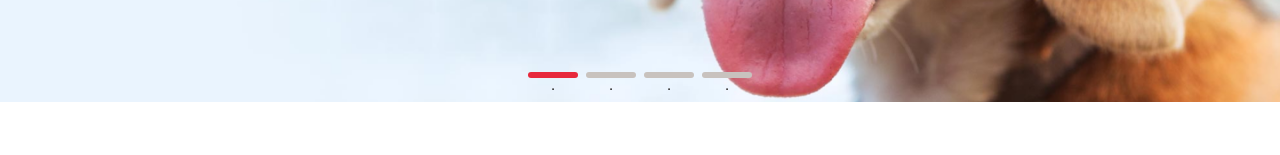
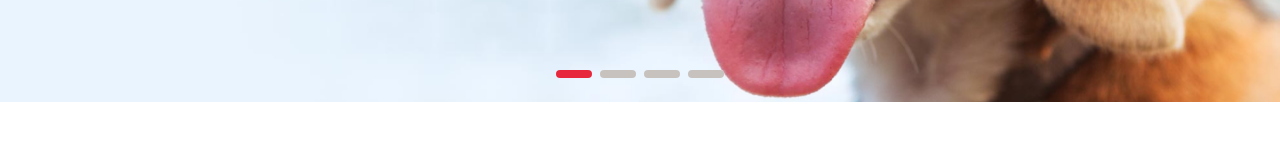
Before and after one commit to andlicon/maxipet, a Next.js app: page / in a window 1280 px wide. Shown: the part 530-685 px from the top of the page. Built offline with nearby package versions, Linux system fonts and the light colour scheme.

Commit message:
refactor: :art: banner has tailwindcss
Banner component has implemented taildwindCSS

Banner, tailwind

```diff
--- a/components/DisplayChanger.tsx
+++ b/components/DisplayChanger.tsx
@@ -1,12 +1,9 @@
 import React from 'react';
 
 const DisplayChanger = ({ current, changeImage }) => (
-  <button
-    type="button"
-    className={`display-changer rounded ${current ? 'current' : ''}`}
+  <span
+    className={`w-9 h-2 relative rounded decoration-transparent hover:cursor-pointer ${current ? 'bg-active' : 'bg-disabled'}`}
     onClick={changeImage}
-  >
-    .
-  </button>
+  ></span>
 );
 export default DisplayChanger;
--- a/styles.css
+++ b/styles.css
@@ -238,3 +238,14 @@ a {
 .page__content>* {
   margin-top: 3em;
 }
+
+@layer base {
+  .bg-disabled {
+    background-color: var(--color-disabled)
+  }
+
+  .bg-active {
+    background-color: var(--bg-active);
+  }
+
+}
```
